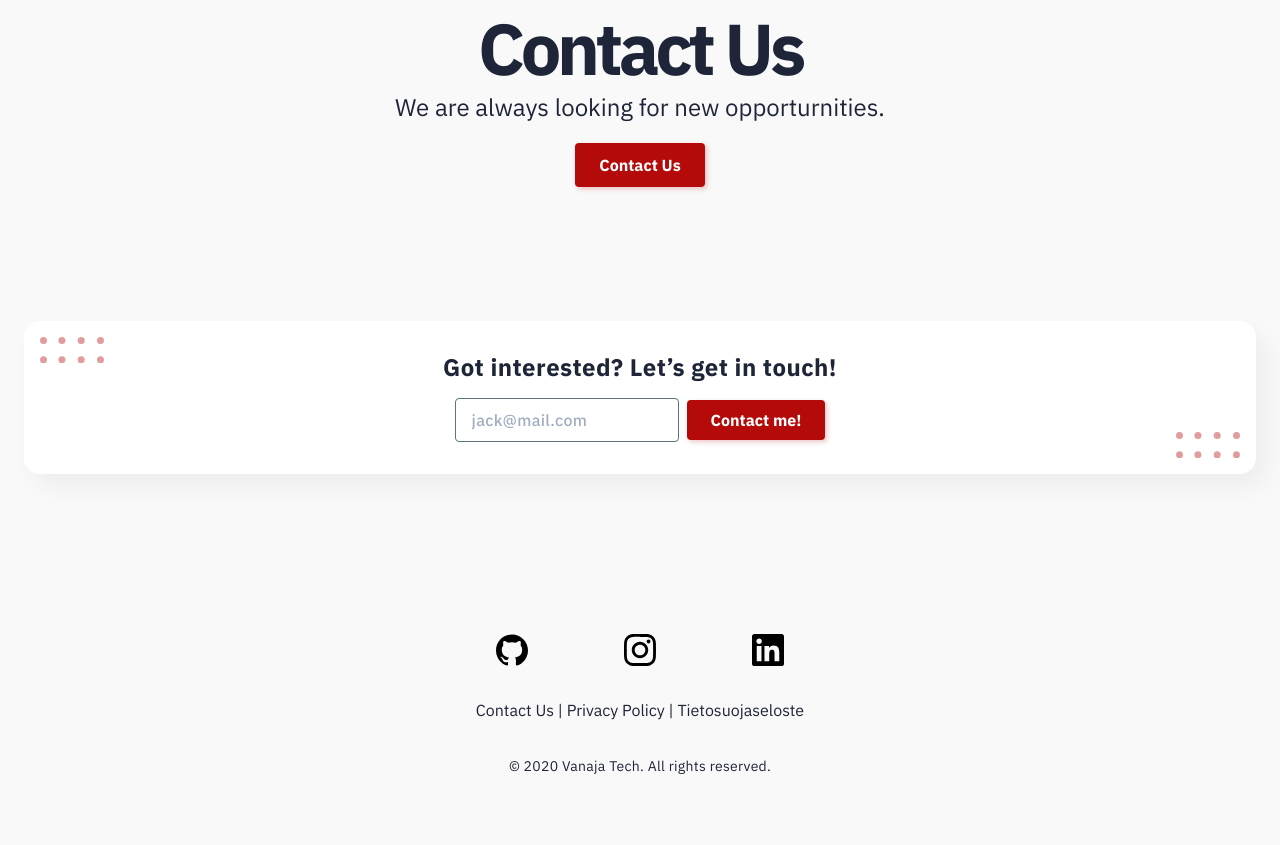
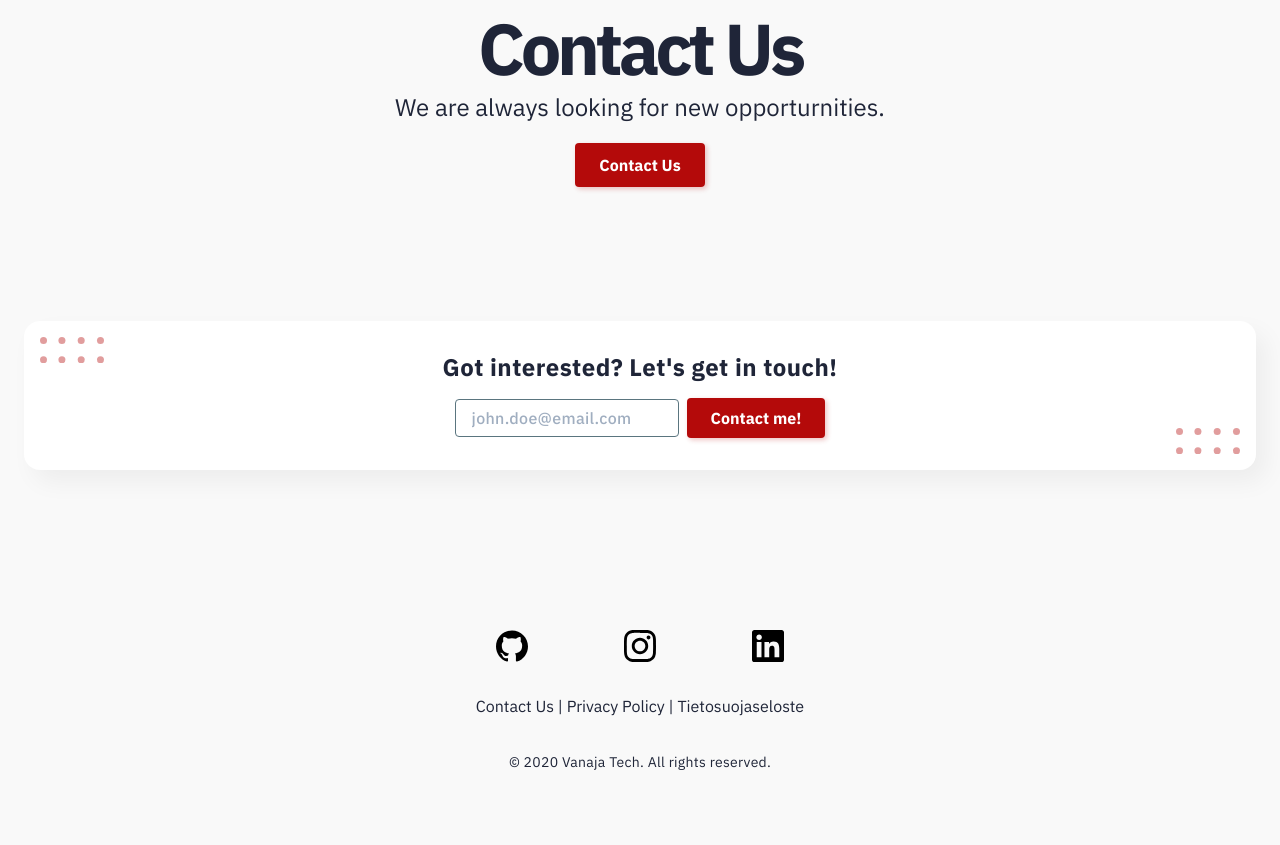
Before and after one commit to vanajatech/vanajatech, a Gatsby site: page / in a window 1280 px wide. Shown: the part 2061-2906 px from the top of the page. Built offline with nearby package versions, Linux system fonts and the light colour scheme; Gatsby itself is replaced by a stand-in of ours.

Commit message:
Make the contact form a reusable component

```diff
--- /dev/null
+++ b/src/components/contactForm.js
@@ -0,0 +1,31 @@
+import React from "react"
+
+import { Input, FormButton } from "../components/inputs"
+import { Card, CardHeader } from "../components/card"
+import Dots from "../images/dots.svg"
+
+const ContactForm = ({ name, title, submitText }) => (
+  <Card className="relative text-center">
+    <Dots className="absolute left-0 top-0 w-16 m-4" />
+    <CardHeader>{title}</CardHeader>
+    <form
+      name={name}
+      method="post"
+      data-netlify="true"
+      data-netlify-honeypot="bot-field"
+    >
+      <input type="hidden" name="bot-field" />
+      <input type="hidden" name={name} value="contact" />
+      <Input
+        type="email"
+        name="email"
+        placeholder="john.doe@email.com"
+        className="mr-2"
+      />
+      <FormButton type="submit">{submitText}</FormButton>
+    </form>
+    <Dots className="absolute right-0 bottom-0 w-16 m-4" />
+  </Card>
+)
+
+export default ContactForm
--- a/src/components/input.js
+++ /dev/null
@@ -1,12 +0,0 @@
-import styled from "styled-components"
-
-export const Input = styled.input`
-  border: 1px solid var(--gray-500);
-  border-radius: 4px;
-  padding: calc(0.75rem - 1px) 1rem;
-  font-weight: 500;
-  font-size: 1rem;
-  line-height: 1;
-  letter-spacing: 0.02em;
-  color: var(--gray-500);
-`
--- /dev/null
+++ b/src/components/inputs.js
@@ -0,0 +1,39 @@
+import styled from "styled-components"
+
+export const Input = styled.input`
+  border: 1px solid var(--gray-500);
+  border-radius: 4px;
+  padding: 0.5rem 1rem;
+  font-weight: 500;
+  font-size: 1rem;
+  line-height: 1;
+  letter-spacing: 0.02em;
+  color: var(--gray-500);
+  transition: all 0.2s ease-in-out;
+
+  &:focus,
+  &:active {
+    outline: none;
+    box-shadow: 2px 2px 5px rgba(10, 10, 10, 0.24);
+  }
+`
+
+export const FormButton = styled.button`
+  background: var(--primary);
+  color: #fff;
+  font-weight: 700;
+  line-height: 1;
+  padding: 0.75rem 1.5rem;
+  border-radius: 4px;
+  box-shadow: 2px 2px 5px rgba(180, 10, 10, 0.24);
+  transition: all 0.2s ease-in-out;
+
+  &:hover,
+  &:focus {
+    background: #ff1414;
+  }
+
+  &:active {
+    background: #e10000;
+  }
+`
--- a/src/pages/careers.js
+++ b/src/pages/careers.js
@@ -8,6 +8,7 @@ import PageHeader from "../components/pageHeader"
 import Image from "../components/image"
 import { Card } from "../components/card"
 import { Button } from "../components/button"
+import ContactForm from "../components/contactForm"
 
 const Careers = () => (
   <Layout>
@@ -100,6 +101,16 @@ const Careers = () => (
         </h5>
       </Grid>
     </Grid>
+
+    <Grid container>
+      <Grid item xs={12}>
+        <ContactForm
+          name="careers"
+          title="Want to know when new positions open?"
+          submitText="Yes!"
+        />
+      </Grid>
+    </Grid>
   </Layout>
 )
 
--- a/src/pages/index.js
+++ b/src/pages/index.js
@@ -3,18 +3,15 @@ import styled, { createGlobalStyle } from "styled-components"
 import Grid from "@material-ui/core/Grid"
 
 import Button from "../components/button"
-import { Card, CardHeader } from "../components/card"
 import Image from "../components/image"
-import { Input } from "../components/input"
+import ContactForm from "../components/contactForm"
 import Layout from "../components/layout"
 import SEO from "../components/seo"
-
-import Dots from "../images/dots.svg"
 
 const IndexPage = () => (
   <Layout>
     <SEO title="Home" />
-    <GlobalStyle />
+    <FrontPageStyle />
 
     <Grid container spacing={4}>
       <Grid item xs>
@@ -83,35 +80,17 @@ const IndexPage = () => (
 
     <Grid container>
       <Grid item xs={12}>
-        <Card className="relative text-center">
-          <Dots className="absolute left-0 top-0 w-16 m-4" />
-          <CardHeader>Got interested? Let’s get in touch!</CardHeader>
-          <form
-            name="got-interested"
-            name="contact"
-            method="post"
-            data-netlify="true"
-            data-netlify-honeypot="bot-field"
-          >
-            <input type="hidden" name="bot-field" />
-            <input type="hidden" name="form-name" value="contact" />
-            <Input
-              type="email"
-              name="email"
-              placeholder="jack@mail.com"
-              className="mr-2"
-            />
-            <Submit type="submit">Contact me!</Submit>
-          </form>
-          <Dots className="absolute right-0 bottom-0 w-16 m-4" />
-        </Card>
+        <ContactForm
+          name="got-interested"
+          title="Got interested? Let's get in touch!"
+          submitText="Contact me!"
+        />
       </Grid>
     </Grid>
-    {/* <Link to="/page-2/">Go to page 2</Link> */}
   </Layout>
 )
 
-const GlobalStyle = createGlobalStyle`
+const FrontPageStyle = createGlobalStyle`
   .slogan {
     color: var(--gray-900);
     font-weight: normal;
@@ -183,24 +162,4 @@ const Overlay = styled.div`
   }
 `
 
-const Submit = styled.button`
-  background: var(--primary);
-  color: #fff;
-  font-weight: 700;
-  line-height: 1rem;
-  padding: 0.75rem 1.5rem;
-  border-radius: 4px;
-  box-shadow: 2px 2px 5px rgba(180, 10, 10, 0.24);
-  transition: all 0.2s ease-in-out;
-
-  &:hover,
-  &:focus {
-    background: #ff1414;
-  }
-
-  &:active {
-    background: #e10000;
-  }
-`
-
 export default IndexPage
--- a/src/pages/our-work.js
+++ b/src/pages/our-work.js
@@ -6,6 +6,7 @@ import Layout from "../components/layout"
 import PageHeader from "../components/pageHeader"
 import SEO from "../components/seo"
 import Image from "../components/image"
+import ContactForm from "../components/contactForm"
 
 import TalenomLogo from "../images/talenom-logo.svg"
 
@@ -94,6 +95,16 @@ const OurWork = () => (
         </div>
       </Grid>
     </Grid>
+
+    <Grid container>
+      <Grid item xs={12}>
+        <ContactForm
+          name="got-interested"
+          title="Got interested? Let's get in touch!"
+          submitText="Contact me!"
+        />
+      </Grid>
+    </Grid>
   </Layout>
 )
 
```
